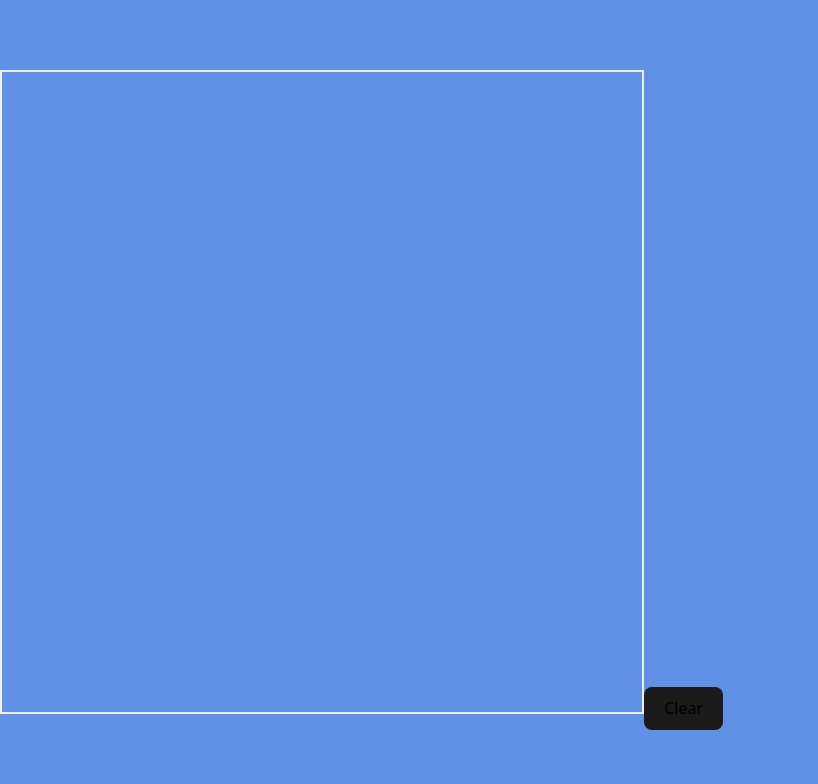
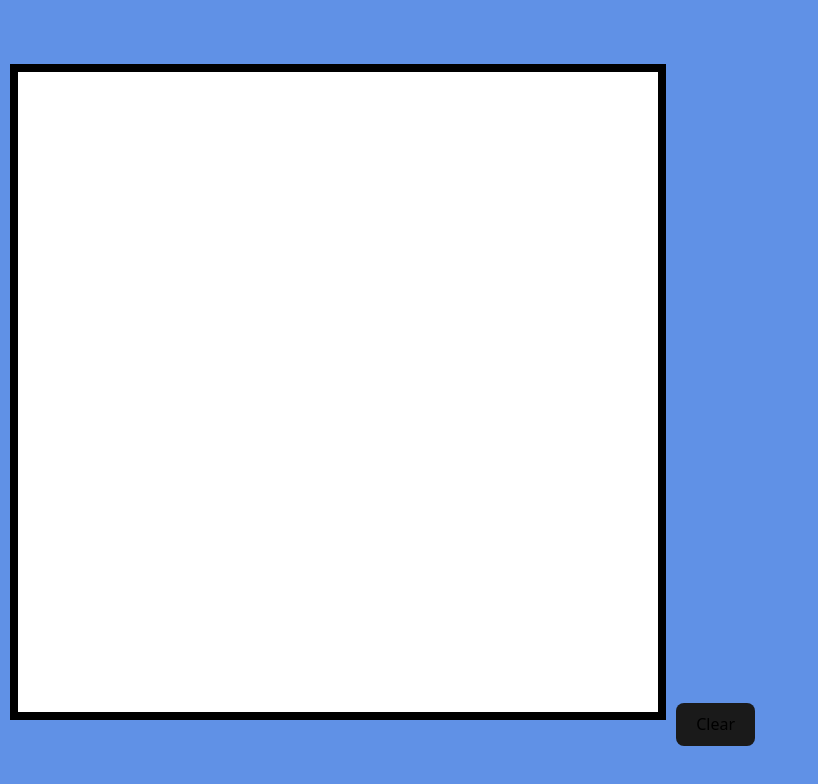
Before and after one commit to Biskkit/Pixel-Art-Site, a React (Vite) app in the folder pixel-art-app/: page / in a window 1280 px wide. Shown: the top 784 px of the page, without its empty margins (0-818 px from the left). Built offline with nearby package versions, Linux system fonts and the light colour scheme.

Commit message:
Add white background

```diff
--- a/pixel-art-app/src/App.css
+++ b/pixel-art-app/src/App.css
@@ -11,6 +11,8 @@ html, body {
 } */
 
 canvas {
-	border: 2px solid;
+	border: .5em black solid;
 	image-rendering: pixelated;
+	background-color: white;
+	margin: 10px;
 }
```
